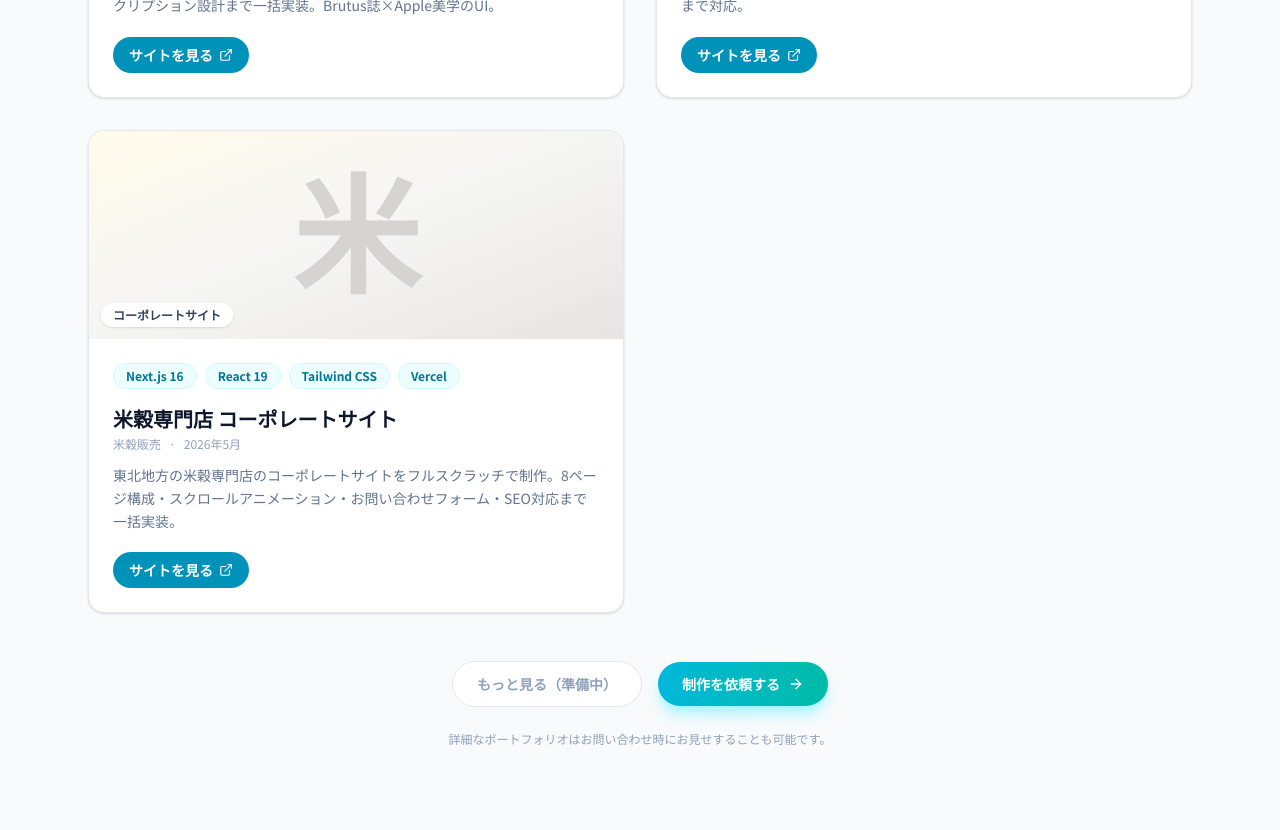
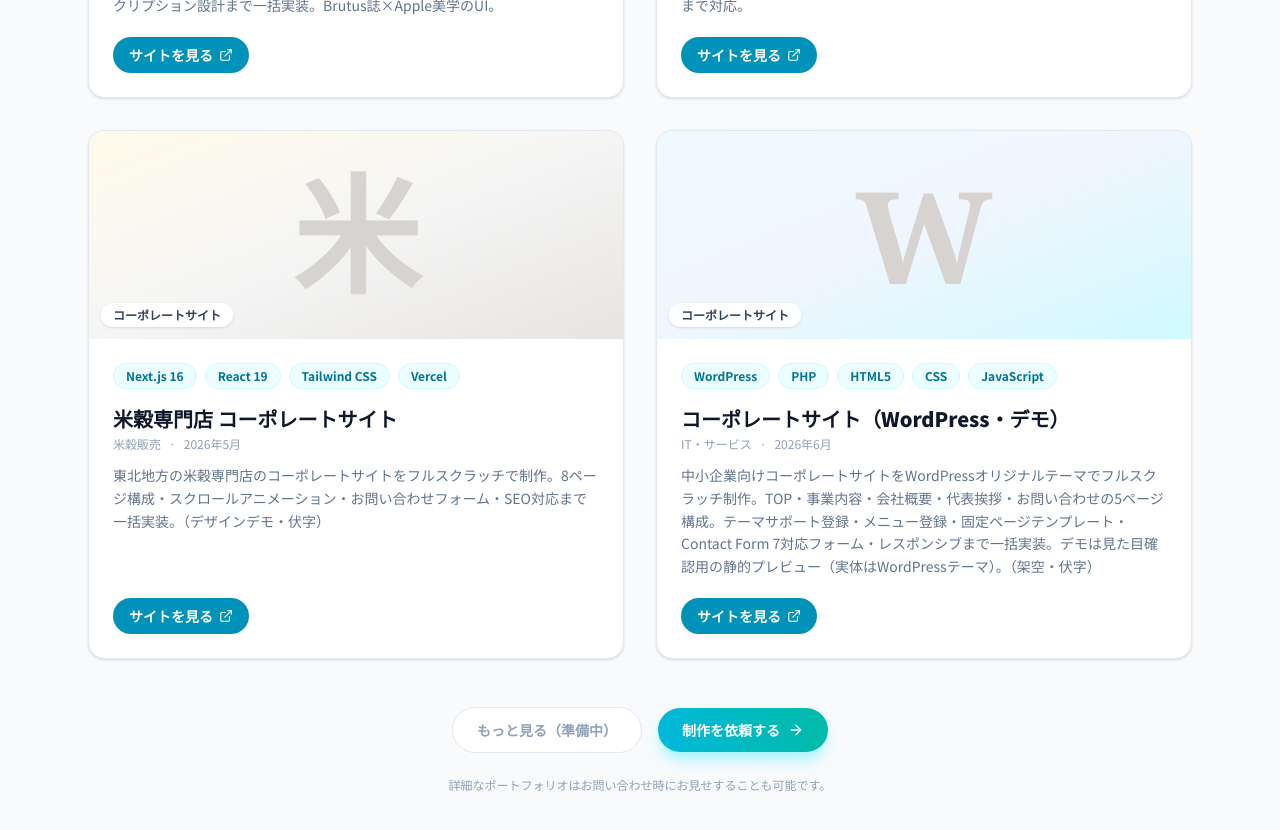
Before and after one commit to abe-jin/archeon, a Next.js app: page / in a window 1280 px wide. Shown: the part 3420-4250 px from the top of the page. Built offline with nearby package versions, Linux system fonts and the light colour scheme.

Commit message:
Portfolio: masked rice-shop demo + WordPress demo

```diff
--- a/src/components/PortfolioSection.tsx
+++ b/src/components/PortfolioSection.tsx
@@ -105,13 +105,27 @@ const portfolioItems: PortfolioItem[] = [
     industry: "米穀販売",
     category: "コーポレートサイト",
     description:
-      "東北地方の米穀専門店のコーポレートサイトをフルスクラッチで制作。8ページ構成・スクロールアニメーション・お問い合わせフォーム・SEO対応まで一括実装。",
+      "東北地方の米穀専門店のコーポレートサイトをフルスクラッチで制作。8ページ構成・スクロールアニメーション・お問い合わせフォーム・SEO対応まで一括実装。（デザインデモ・伏字）",
     techStack: ["Next.js 16", "React 19", "Tailwind CSS", "Vercel"],
     period: "2026年5月",
-    siteUrl: "https://abe-beikoku.vercel.app",
+    siteUrl: "https://abe-beikoku-demo.vercel.app",
     thumbnail: "",
     placeholderText: "米",
     placeholderBg: "bg-gradient-to-br from-amber-50 via-stone-100 to-stone-200",
+  },
+  {
+    id: "wp-corporate-demo",
+    title: "コーポレートサイト（WordPress・デモ）",
+    industry: "IT・サービス",
+    category: "コーポレートサイト",
+    description:
+      "中小企業向けコーポレートサイトをWordPressオリジナルテーマでフルスクラッチ制作。TOP・事業内容・会社概要・代表挨拶・お問い合わせの5ページ構成。テーマサポート登録・メニュー登録・固定ページテンプレート・Contact Form 7対応フォーム・レスポンシブまで一括実装。デモは見た目確認用の静的プレビュー（実体はWordPressテーマ）。（架空・伏字）",
+    techStack: ["WordPress", "PHP", "HTML5", "CSS", "JavaScript"],
+    period: "2026年6月",
+    siteUrl: "https://wp-corporate-demo.vercel.app",
+    thumbnail: "",
+    placeholderText: "W",
+    placeholderBg: "bg-gradient-to-br from-sky-50 via-blue-50 to-cyan-100",
   },
 ];
 
```
